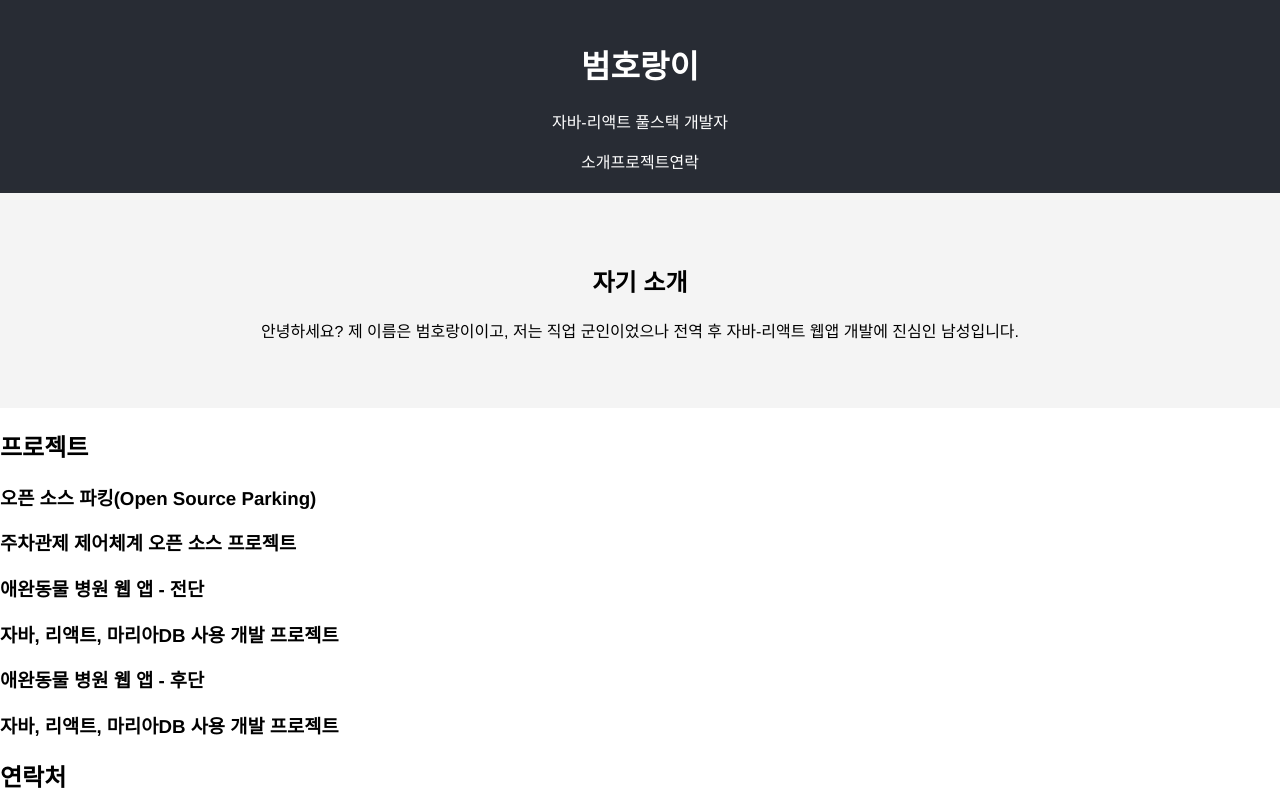
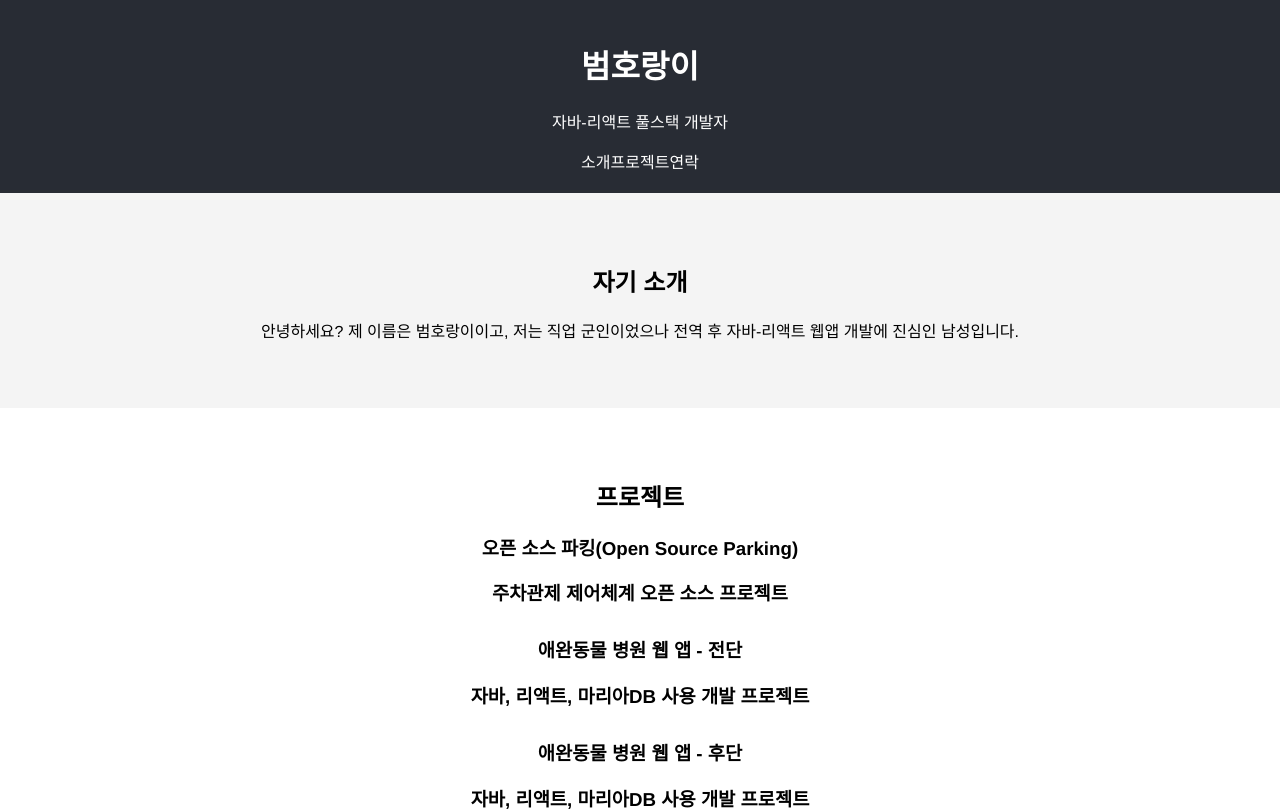
Before and after one commit to osparking/vite-react, a React (Vite) app: page / in a window 1280 px wide. Shown: the top 811 px of the page. Built offline with nearby package versions, Linux system fonts and the light colour scheme.

Commit message:
h2 and project section style

```diff
--- a/src/App.css
+++ b/src/App.css
@@ -9,3 +9,17 @@ body {
   text-align: center;
   background-color: #f4f4f4;
 }
+
+h2 {
+  margin-bottom: 20px;
+}
+
+/* 프로젝트 구획 */
+.project-section {
+  padding: 50px;
+  text-align: center;
+}
+
+.project-list .project-item {
+  margin-bottom: 30px;
+}
```
